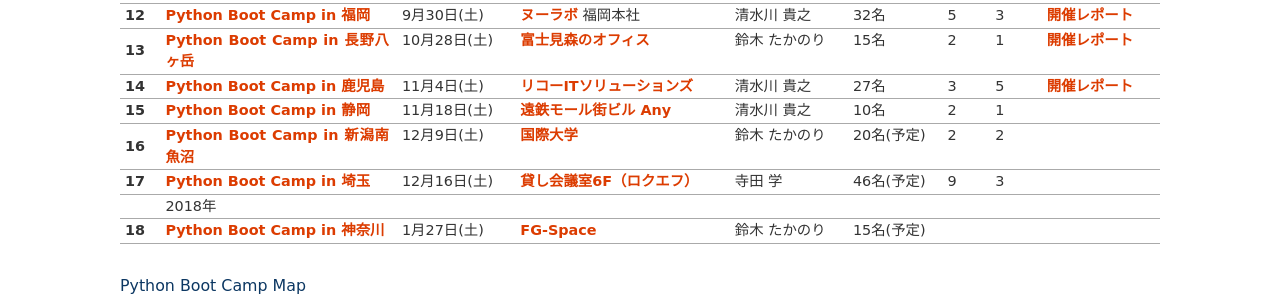
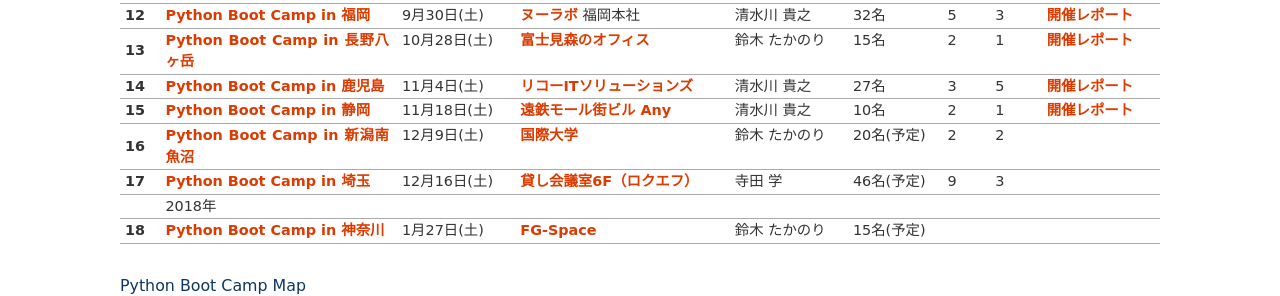
Before and after one commit to pyconjp/www.pycon.jp, a Sphinx documentation site: the page built from source/support/bootcamp.rst, in a window 1280 px wide and 900 px high, scrolled down 1995 px. Shown: the part 158-454 px from the top of the window. Built offline with Sphinx 7.4.7, drawn with Linux system fonts in a browser that asks for light colours.

Commit message:
add pycamp shizuoka report

```diff
--- a/source/support/bootcamp.rst
+++ b/source/support/bootcamp.rst
@@ -245,7 +245,7 @@
      - 10名
      - 2
      - 1
-     -
+     - `開催レポート <http://pyconjp.blogspot.jp/2017/12/pycamp-in-shizuoka-report.html>`__
    * - 16
      - `Python Boot Camp in 新潟南魚沼 <https://pyconjp.connpass.com/event/69431/>`_
      - 12月9日(土)
```
